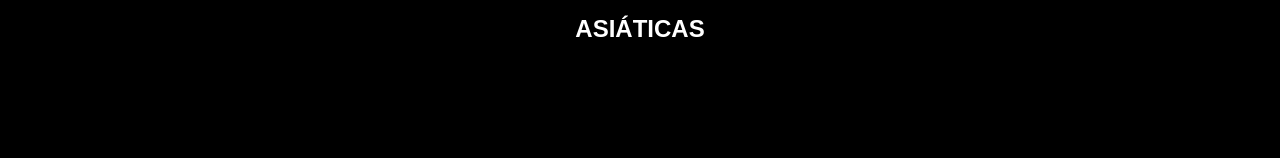
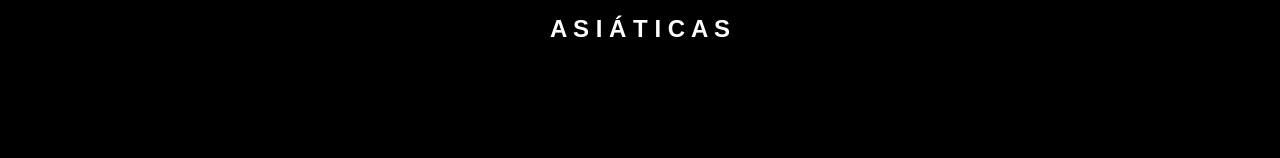
Before and after one commit to J06310/P_Asi-ticas001, a plain HTML site: page index.html in a window 1280 px wide. Shown: the top 158 px of the page. Drawn offline with Linux system fonts and the light colour scheme.

Commit message:
Update index.html

```diff
--- a/index.html
+++ b/index.html
@@ -181,7 +181,7 @@
 </head>
 <body>
     <header>
-        <h1>ASIÁTICAS</h1>
+        <h1>A S I Á T I C A S</h1>
         <nav>
             <ul></ul>
         </nav>
```
